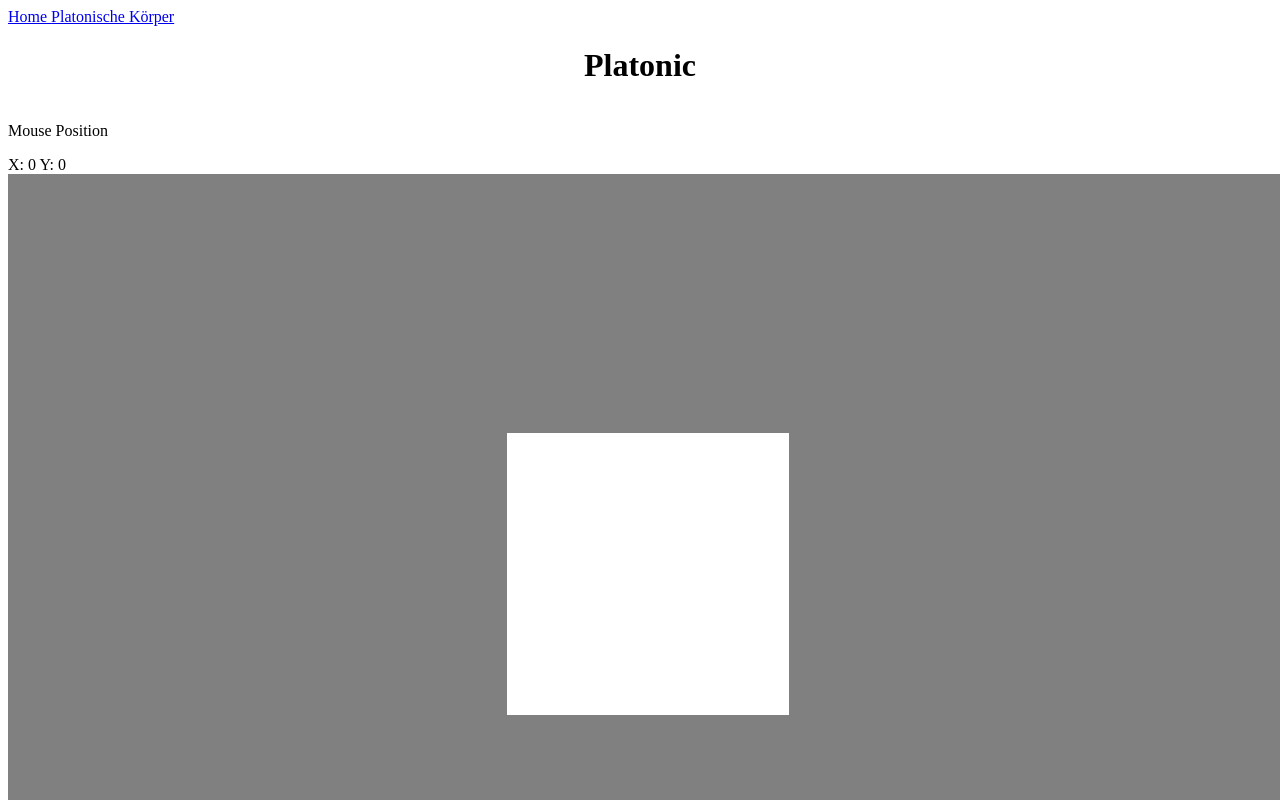
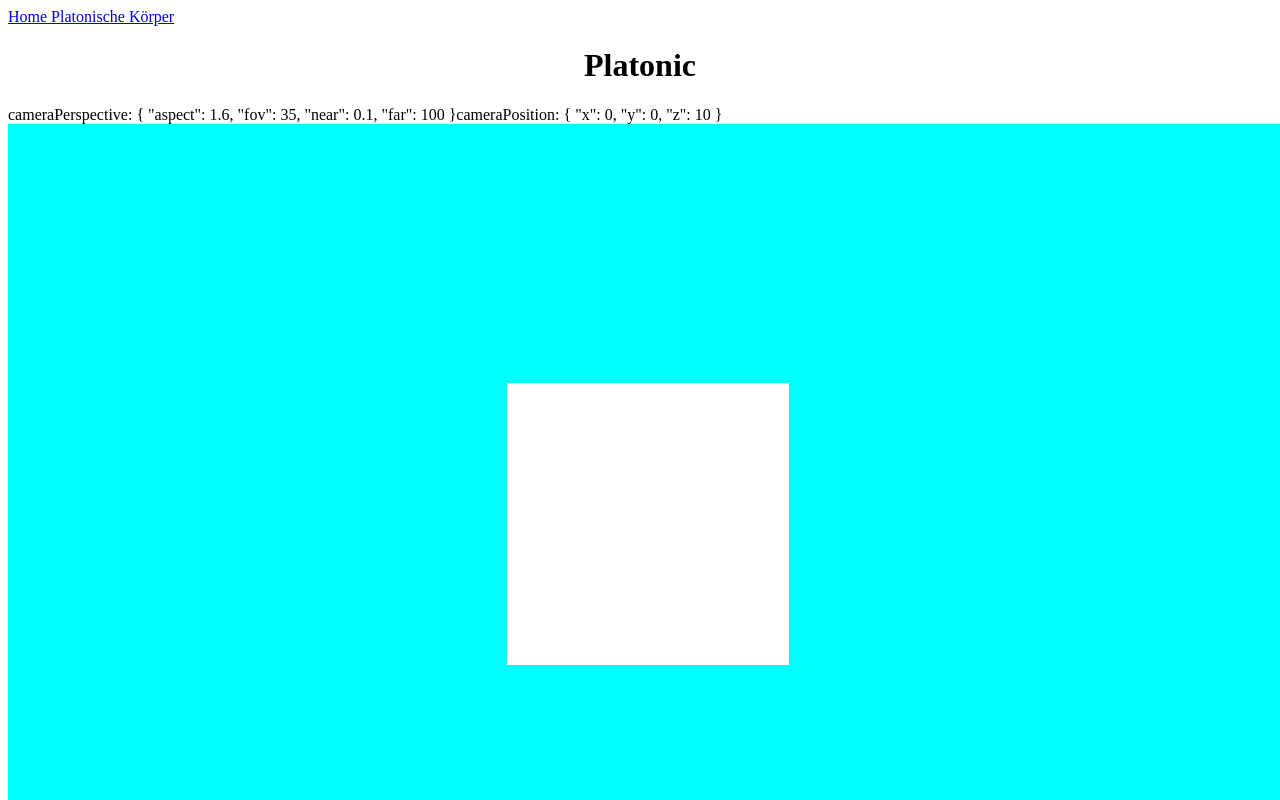
Before and after one commit to ebbesand123/vue-d, a Vue app: page /platonic in a window 1280 px wide. Shown: the top 800 px of the page. Built offline with nearby package versions, Linux system fonts and the light colour scheme.

Commit message:
Implement useSceneCreator

```diff
--- a/src/components/PlatonicScene.vue
+++ b/src/components/PlatonicScene.vue
@@ -1,22 +1,12 @@
 <template>
-  <p>Mouse Position</p>
-  <span>X: {{ mouse.x }} Y: {{ mouse.y }}</span>
+  <span>cameraPerspective: {{ cameraPerspective }}</span>
+  <span>cameraPosition: {{ cameraPosition }}</span>
   <div id="canvas"></div>
 </template>
 
 <script setup lang="ts">
 import { onMounted } from "vue";
-import {
-  BoxBufferGeometry,
-  Color,
-  Mesh,
-  MeshBasicMaterial,
-  PerspectiveCamera,
-  Scene,
-  WebGLRenderer,
-} from "three";
-import { useMouse } from "./composables/mouse";
-import { useCameraStore } from "@/stores/camera";
+import { useSceneCreator } from "@/composables/useSceneCreator";
 
 const props = defineProps({
   backgroundColor: {
@@ -25,67 +15,20 @@ const props = defineProps({
   },
 })
 
-const mouse = useMouse();
-const { position, perspective } = useCameraStore();
+let container: HTMLElement | null;
 
-let container: HTMLElement | null;
-let scene: Scene | null;
-let renderer: WebGLRenderer | null;
-let camera: PerspectiveCamera | null;
+const { initCanvas, createCamera, createScene, createRenderer, render, cameraPerspective, cameraPosition, createCube, addShape } = useSceneCreator();
+onMounted(() => {
+  container = initCanvas(document.getElementById("canvas"));
+  const scene = createScene();
+  const camera = createCamera();
+  const cube = createCube();
+  addShape(scene, cube);
+  const renderer = createRenderer();
+  render(renderer, scene, camera);
+})
 
 
-onMounted(() => {
-  initCanvas();
-  createScene();
-  createCamera();
-  createCube();
-  createRenderer();
-  render();
-})
-
-function initCanvas() {
-  container = document.getElementById("canvas");
-  if (!container) throw new Error("CanvasNotFound");
-}
-
-function createScene() {
-  scene = new Scene();
-  scene.background = new Color(props.backgroundColor);
-}
-
-function createCamera() {
-  if(!container) throw new Error('ContainerNotFound');
-  perspective.aspect = container.clientWidth / container.clientHeight;
-  camera = new PerspectiveCamera(perspective.fov, perspective.aspect, perspective.near, perspective.far);
-  camera.position.set(position.x, position.y, position.z);
-}
-
-function createCube() {
-  const geometry = new BoxBufferGeometry(2, 2, 2);
-  const material = new MeshBasicMaterial();
-  const cube = new Mesh(geometry, material);
-  if (!scene) throw new Error("SceneNotFound");
-  scene.add(cube);
-}
-
-function createRenderer() {
-  if (!container) throw new Error("ContainerNotFoundException");
-  renderer = new WebGLRenderer();
-  // next, set the renderer to the same size as our container element
-  renderer.setSize(container.clientWidth, container.clientHeight);
-  // finally, set the pixel ratio so that our scene will look good on HiDPI displays
-  renderer.setPixelRatio(window.devicePixelRatio);
-  // add the automatically created <canvas> element to the page
-  container.append(renderer.domElement);
-}
-
-function render() {
-  if (!scene) throw new Error("SceneNotFound");
-  if (!camera) throw new Error("CameraNotFound");
-  if (!renderer) throw new Error("RendererNotFound");
-  // render, or 'create a still image', of the scene
-  renderer.render(scene, camera);
-}
 </script>
 <style>
 #canvas {
--- a/src/components/composables/mouse.ts
+++ /dev/null
@@ -1,22 +0,0 @@
-import { ref, onMounted, onUnmounted } from 'vue'
-
-// by convention, composable function names start with "use"
-export function useMouse() {
-  // state encapsulated and managed by the composable
-  const x = ref(0)
-  const y = ref(0)
-
-  // a composable can update its managed state over time.
-  function update(event: MouseEvent) {
-    x.value = event.pageX
-    y.value = event.pageY
-  }
-
-  // a composable can also hook into its owner component's
-  // lifecycle to setup and teardown side effects.
-  onMounted(() => window.addEventListener('mousemove', update))
-  onUnmounted(() => window.removeEventListener('mousemove', update))
-
-  // expose managed state as return value
-  return { x, y }
-}
--- /dev/null
+++ b/src/composables/useSceneCreator.ts
@@ -0,0 +1,89 @@
+import { ref } from "vue";
+import { BoxBufferGeometry, Camera, Color, Mesh, MeshBasicMaterial, Object3D, PerspectiveCamera, Scene, WebGLRenderer, type Renderer } from "three";
+
+export interface Position {
+  x: number
+  y: number
+  z: number
+}
+
+export interface Perspective {
+  aspect: number
+  fov: number
+  near: number
+  far: number
+}
+
+const DEFAULTS = {
+  POSITION: { x: 0, y: 0, z: 10 } as Position,
+  PERSPECTIVE: { aspect: 1.33, fov: 35, near: 0.1, far: 100 } as Perspective
+}
+
+export function useSceneCreator(
+  position?: Position,
+  perspective?: Perspective,
+  color?: string
+) {
+
+  const cameraPerspective = ref<Perspective>(DEFAULTS.PERSPECTIVE);
+  const cameraPosition = ref<Position>(DEFAULTS.POSITION);
+  let backgroundColor = "aqua";
+  let container: HTMLElement;
+
+  function initCanvas(target: HTMLElement | null) {
+    if(!target) throw new Error("CanvasTargetIsNull");
+    container = target;
+
+    return container;
+  }
+
+  function createCamera() {
+    if (perspective) cameraPerspective.value = perspective;
+    if (position) cameraPosition.value = position;
+
+    cameraPerspective.value.aspect = container.clientWidth / container.clientHeight;
+    const camera = new PerspectiveCamera(cameraPerspective.value.fov, cameraPerspective.value.aspect, cameraPerspective.value.far, cameraPerspective.value.near);
+
+    camera.position.set(cameraPosition.value.x, cameraPosition.value.y, cameraPosition.value.z);
+
+    return camera;
+  }
+
+  function createScene() {
+    if (color) backgroundColor = color;
+    const scene = new Scene();
+    scene.background = new Color(backgroundColor);
+
+    return scene;
+  }
+
+  function createCube() {
+    const geometry = new BoxBufferGeometry(2, 2, 2);
+    const material = new MeshBasicMaterial();
+    const cube = new Mesh(geometry, material)
+
+    return cube;
+  };
+
+  function createRenderer() {
+    const renderer = new WebGLRenderer();
+    // next, set the renderer to the same size as our container element
+    renderer.setSize(container.clientWidth, container.clientHeight);
+    // finally, set the pixel ratio so that our scene will look good on HiDPI displays
+    renderer.setPixelRatio(window.devicePixelRatio);
+    // add the automatically created <canvas> element to the page
+    container.append(renderer.domElement);
+
+    return renderer;
+  }
+
+  function render(renderer: Renderer,scene: Scene, camera: Camera) {
+    renderer.render(scene, camera);
+  }
+
+  function addShape(scene: Scene, shape: Object3D) {
+    scene.add(shape)
+  }
+
+  return { initCanvas, createCamera, createScene, createRenderer, render, cameraPerspective, cameraPosition, createCube, addShape }
+}
--- a/src/stores/camera.ts
+++ /dev/null
@@ -1,30 +0,0 @@
-import { defineStore } from "pinia";
-
-export interface PositionXYZ {
-  x: number
-  y: number
-  z: number
-}
-
-export interface Perspective {
-  aspect: number
-  fov: number
-  near: number
-  far: number
-}
-
-export const useCameraStore = defineStore({
-  id: "camera",
-  state: () => ({
-    position: { x: 0, y: 0, z: 10 } as PositionXYZ,
-    perspective: { aspect: 1.33, fov: 35, near: 0.1, far: 100 } as Perspective
-  }),
-  getters: {
-    getFullState: (state) => state,
-  },
-  actions: {
-    setAspectRatio(width: number, height: number) {
-
-    }
-  },
-});
```
